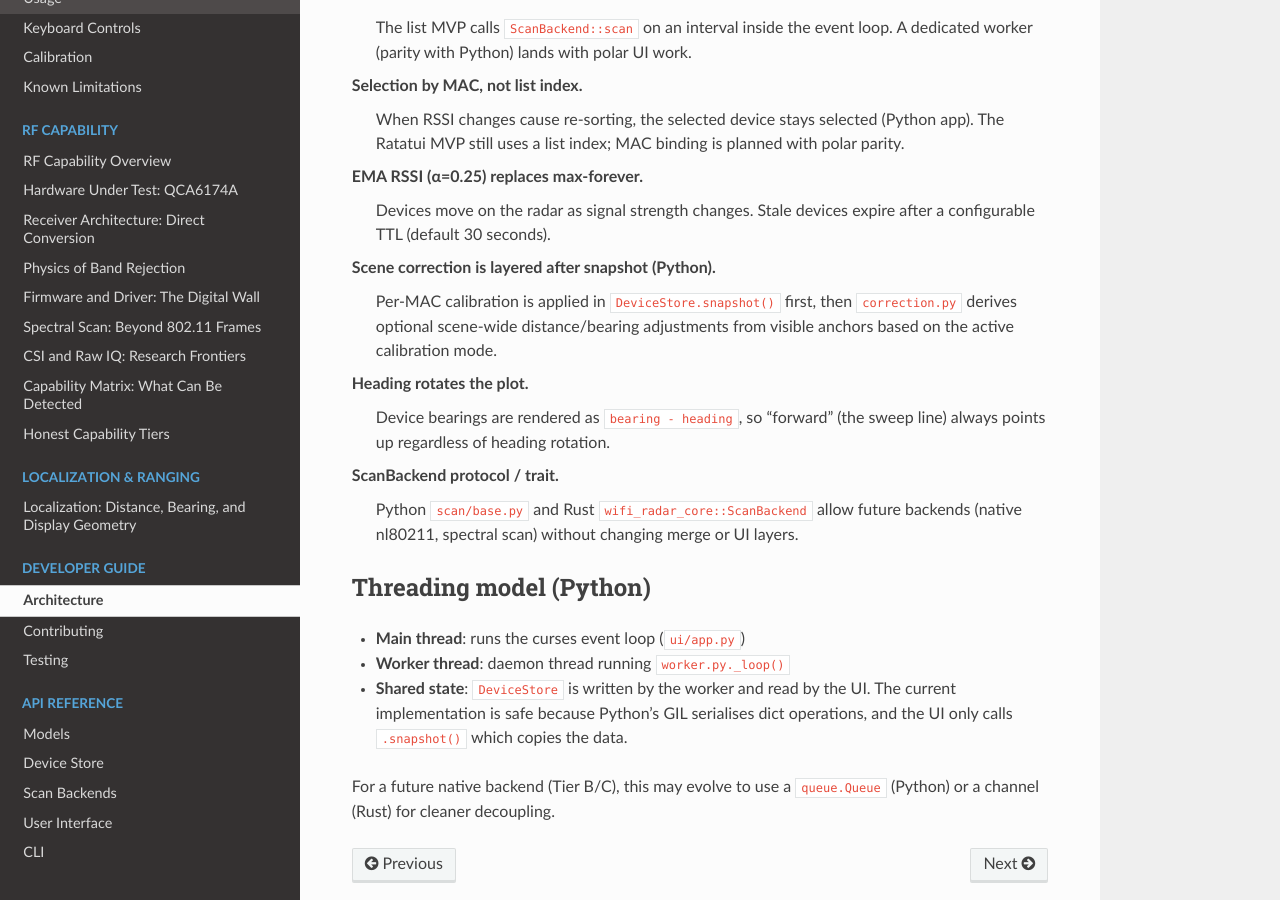
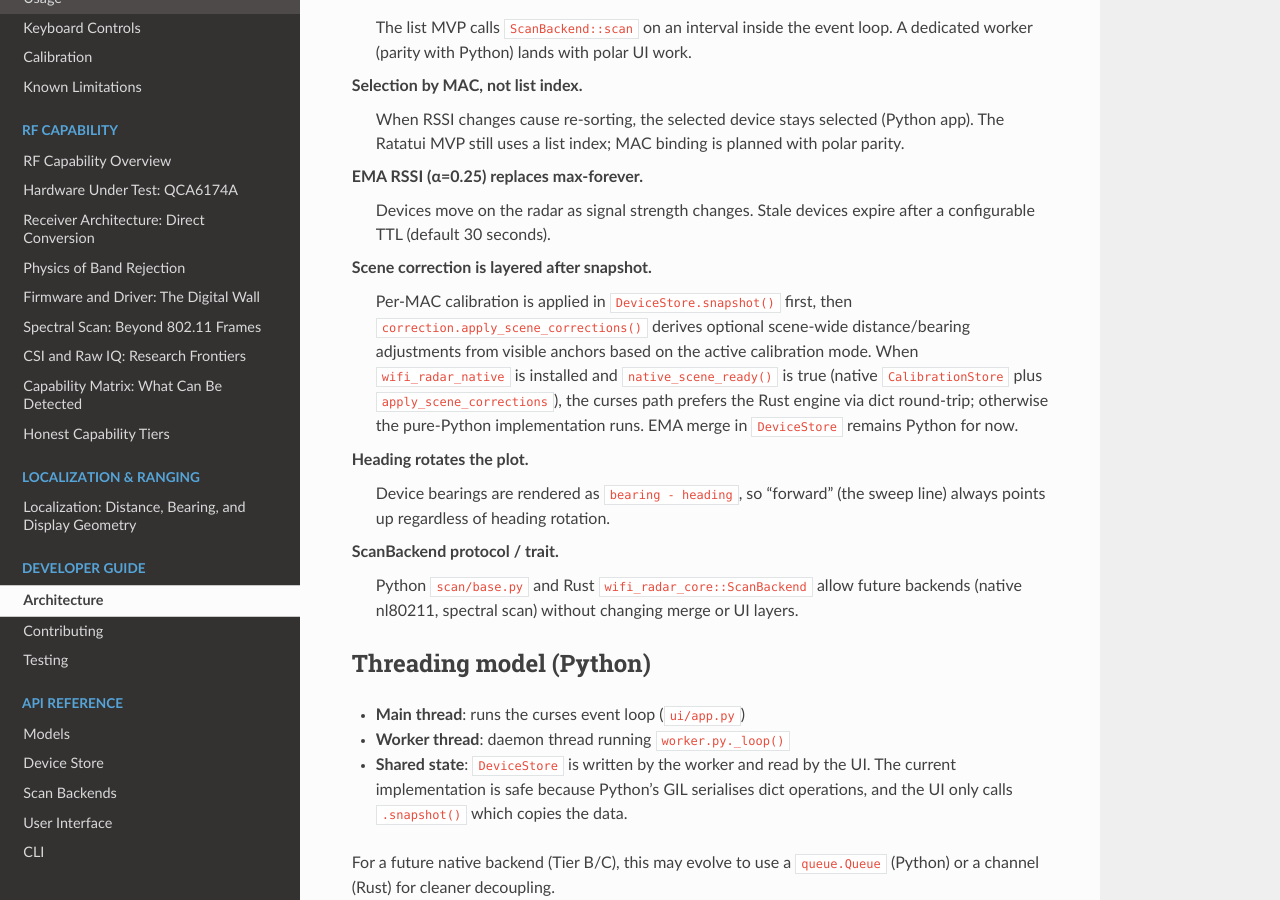
Before and after one commit to mkhellat/wifi-radar, a Sphinx documentation site: the page built from docs/dev/architecture.rst, in a window 1280 px wide and 900 px high, scrolled down 2009 px. Built offline with Sphinx 7.4.7 and the Read the Docs theme 3.1.0, drawn with Linux system fonts in a browser that asks for light colours.

Commit message:
docs: note native scene-correction bridge in architecture
Architecture still described scene correction as Python-only after
native apply_scene_corrections and the curses preference path landed.

Document that correction.py prefers the Rust engine when
native_scene_ready(), with Python EMA merge unchanged.

Verified with make docs (sphinx-build -W).

```diff
--- a/docs/dev/architecture.rst
+++ b/docs/dev/architecture.rst
@@ -117,10 +117,15 @@ Key design decisions
   Devices move on the radar as signal strength changes. Stale devices expire
   after a configurable TTL (default 30 seconds).
 
-**Scene correction is layered after snapshot (Python).**
+**Scene correction is layered after snapshot.**
   Per-MAC calibration is applied in ``DeviceStore.snapshot()`` first, then
-  ``correction.py`` derives optional scene-wide distance/bearing adjustments
-  from visible anchors based on the active calibration mode.
+  ``correction.apply_scene_corrections()`` derives optional scene-wide
+  distance/bearing adjustments from visible anchors based on the active
+  calibration mode. When ``wifi_radar_native`` is installed and
+  ``native_scene_ready()`` is true (native ``CalibrationStore`` plus
+  ``apply_scene_corrections``), the curses path prefers the Rust engine via
+  dict round-trip; otherwise the pure-Python implementation runs. EMA merge
+  in ``DeviceStore`` remains Python for now.
 
 **Heading rotates the plot.**
   Device bearings are rendered as ``bearing - heading``, so "forward" (the
```
